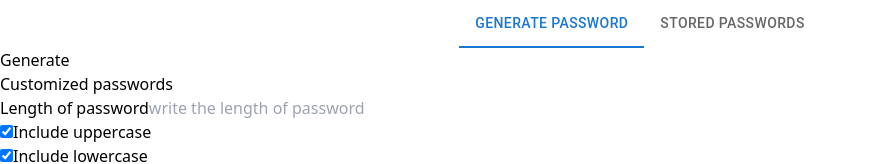
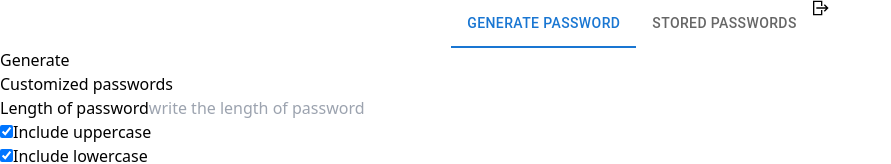
Before and after one commit to safeerep/customizable-password-generator-with-nestjs, a React (Vite) app in the folder client/: page / in a window 1280 px wide. Shown: the top 164 px of the page, without its empty margins (0-891 px from the left). Built offline with nearby package versions, Linux system fonts and the light colour scheme; no server answers.

Commit message:
feat: almost completed

```diff
--- a/client/src/context/actions/actions.tsx
+++ b/client/src/context/actions/actions.tsx
@@ -30,6 +30,17 @@ export const register = createAsyncThunk('/register',
             "post",
             "/register",
             userCredentials,
+            config
+        )
+    }
+)
+
+export const logout = createAsyncThunk('/logout',
+    async () => {
+        return commonRequest(
+            "get",
+            "/logout",
+            {},
             config
         )
     }
--- a/client/src/pages/Main.tsx
+++ b/client/src/pages/Main.tsx
@@ -4,21 +4,42 @@ import Tabs from '@mui/material/Tabs';
 import Tab from '@mui/material/Tab';
 import Generate from "./Generate"
 import Passwords from "./Passwords"
+import { GrLogout } from "react-icons/gr"
+import { useDispatch } from 'react-redux';
+import { AppDispatch } from '../context/store';
+import { logout } from '../context/actions/actions';
+import { useNavigate } from 'react-router-dom';
+import toast from 'react-hot-toast';
 
 export default () => {
   const [value, setValue] = React.useState<number>(0);
+  const dispatch: AppDispatch = useDispatch()
+  const navigate = useNavigate()
 
   const handleChange = (_event: React.SyntheticEvent, newValue: number) => {
     setValue(newValue);
   };
+
+  const handleLogout = async () => {
+    const response: any = await dispatch(logout())
+    if (response?.payload?.success) {
+      navigate('/login')
+      toast.success(response.payload.message)
+    }
+  }
 
   return (
     <Box sx={{ width: '100%' }} className="bg-blue-950 text-white">
       <Tabs value={value} onChange={handleChange} centered>
         <Tab label="Generate Password" />
         <Tab label="Stored Passwords" />
+        <div
+          onClick={handleLogout}
+          className="cursor-pointer absolute top-2 right-4 bg-red-600 p-2 rounded-sm">
+          < GrLogout />
+        </div>
       </Tabs>
-      {value? <Passwords />: <Generate /> }
+      {value ? <Passwords /> : <Generate />}
     </Box>
   );
 }
```
